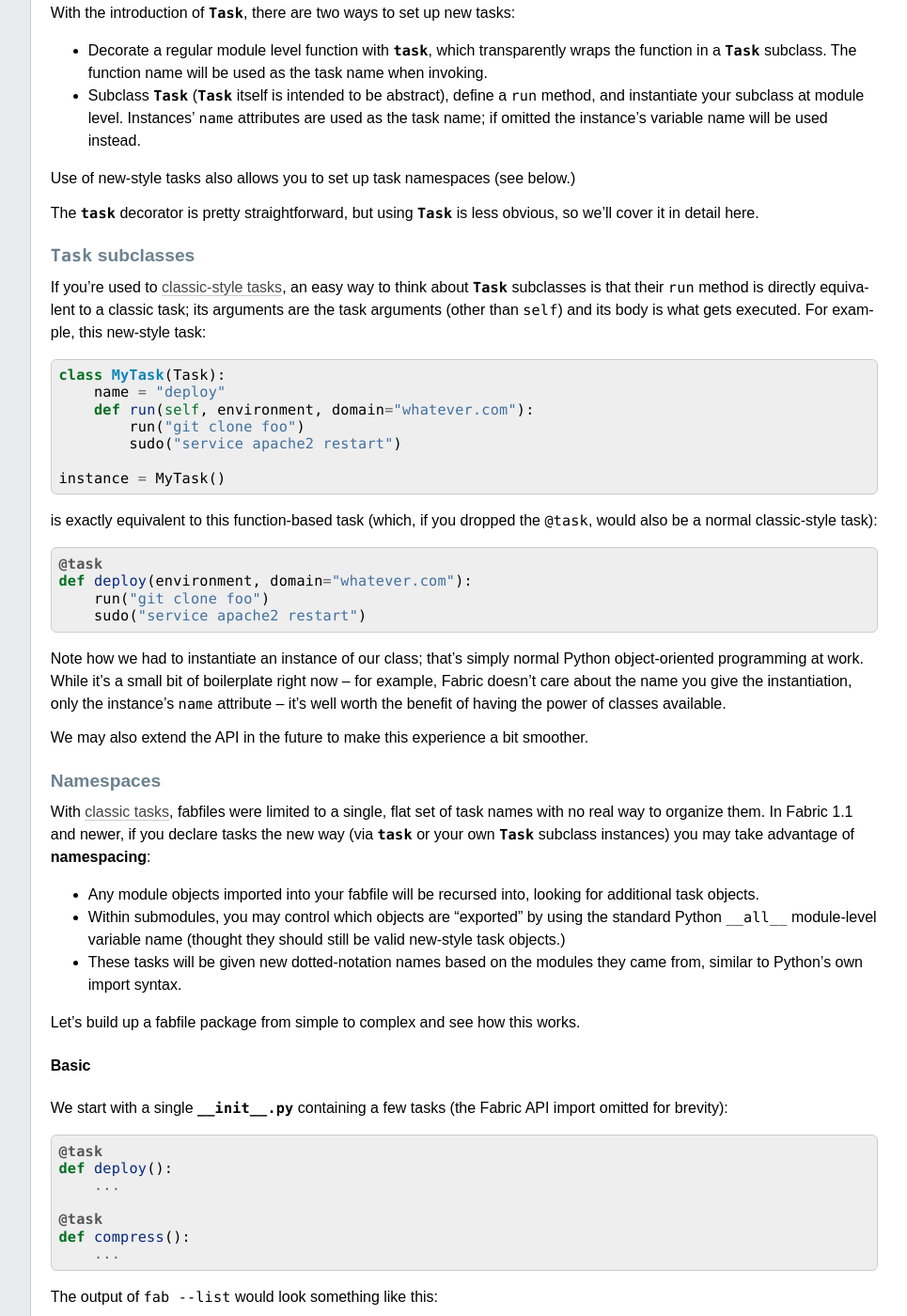
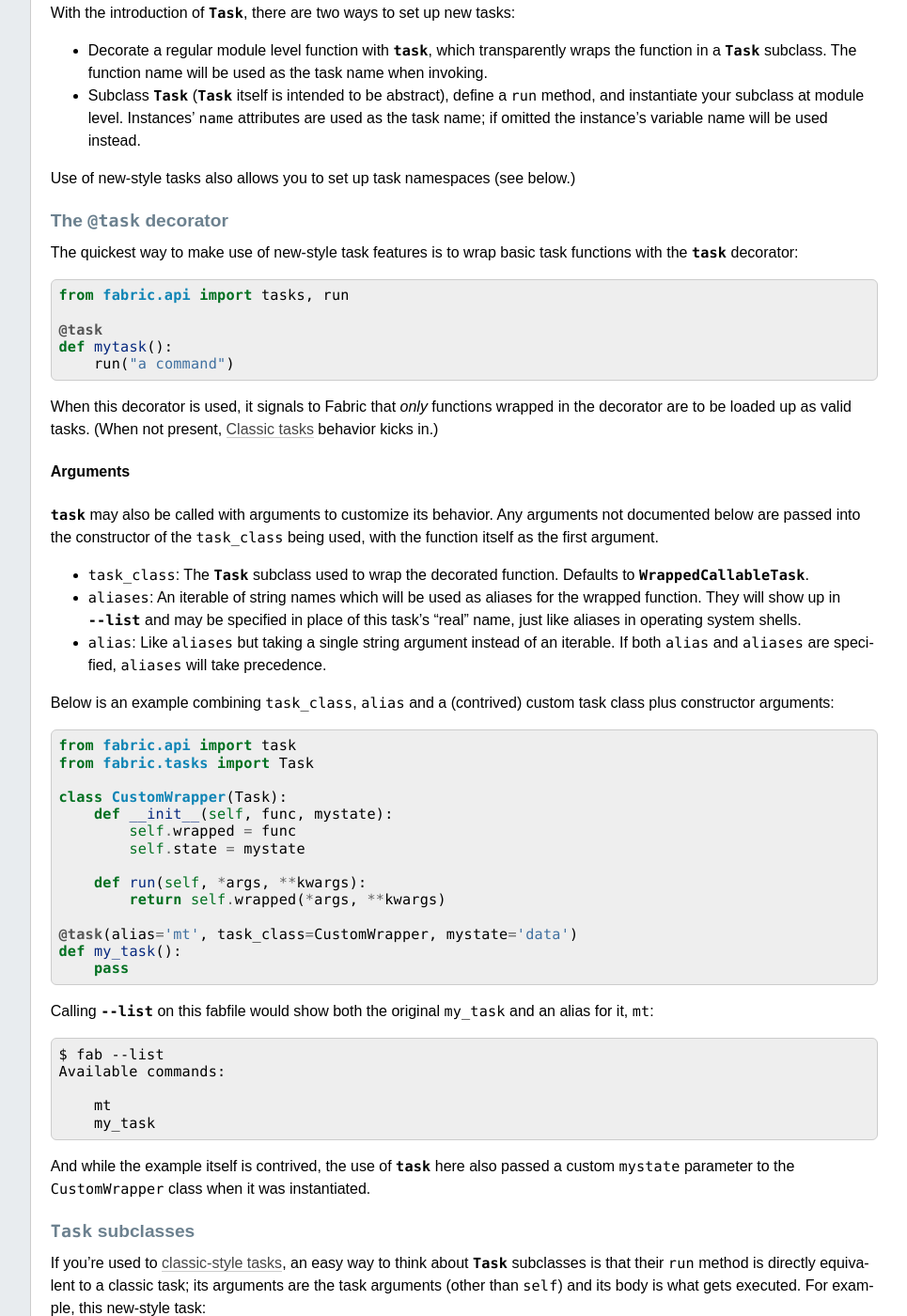
Before and after one commit to fabric/fabric, a Sphinx documentation site: the page built from docs/usage/tasks.rst, in a window 1280 px wide and 1400 px high, scrolled down 830 px. Shown: the whole window at 94% size, without its empty margins (224-1189 px from the left). Built offline with Sphinx 7.4.7, drawn with Linux system fonts in a browser that asks for light colours; pages that are not in the unit, such as notebooks, are missing from menus; some of the changed text lies outside the part shown.

Commit message:
First pass on documenting alias/aliases/task_class/etc
Re #22

```diff
--- a/docs/usage/tasks.rst
+++ b/docs/usage/tasks.rst
@@ -56,7 +56,66 @@ tasks:
 
 Use of new-style tasks also allows you to set up task namespaces (see below.)
 
-The `~fabric.decorators.task` decorator is pretty straightforward, but using `~fabric.tasks.Task` is less obvious, so we'll cover it in detail here.
+
+.. _task-decorator:
+
+The ``@task`` decorator
+-----------------------
+
+The quickest way to make use of new-style task features is to wrap basic task functions with the `~fabric.decorators.task` decorator::
+
+    from fabric.api import tasks, run
+
+    @task
+    def mytask():
+        run("a command")
+
+
+When this decorator is used, it signals to Fabric that *only* functions wrapped in the decorator are to be loaded up as valid tasks. (When not present, :ref:`classic-tasks` behavior kicks in.)
+
+Arguments
+~~~~~~~~~
+
+`~fabric.decorators.task` may also be called with arguments to customize its behavior. Any arguments not documented below are passed into the constructor of the ``task_class`` being used, with the function itself as the first argument.
+
+* ``task_class``: The `~fabric.tasks.Task` subclass used to wrap the decorated
+  function. Defaults to `~fabric.tasks.WrappedCallableTask`.
+* ``aliases``: An iterable of string names which will be used as aliases for
+  the wrapped function. They will show up in :option:`--list <-l>` and may be
+  specified in place of this task's "real" name, just like aliases in operating
+  system shells.
+* ``alias``: Like ``aliases`` but taking a single string argument instead of an
+  iterable. If both ``alias`` and ``aliases`` are specified, ``aliases`` will
+  take precedence.
+
+Below is an example combining ``task_class``, ``alias`` and a (contrived)
+custom task class plus constructor arguments::
+
+    from fabric.api import task
+    from fabric.tasks import Task
+
+    class CustomWrapper(Task):
+        def __init__(self, func, mystate):
+            self.wrapped = func
+            self.state = mystate
+
+        def run(self, *args, **kwargs):
+            return self.wrapped(*args, **kwargs)
+
+    @task(alias='mt', task_class=CustomWrapper, mystate='data')
+    def my_task():
+        pass
+
+Calling :option:`--list <-l>` on this fabfile would show both the original ``my_task`` and an alias for it, ``mt``::
+
+    $ fab --list
+    Available commands:
+
+        mt
+        my_task
+
+And while the example itself is contrived, the use of `~fabric.decorators.task` here also passed a custom ``mystate`` parameter to the ``CustomWrapper`` class when it was instantiated.
+
 
 .. _task-subclasses:
 
```
